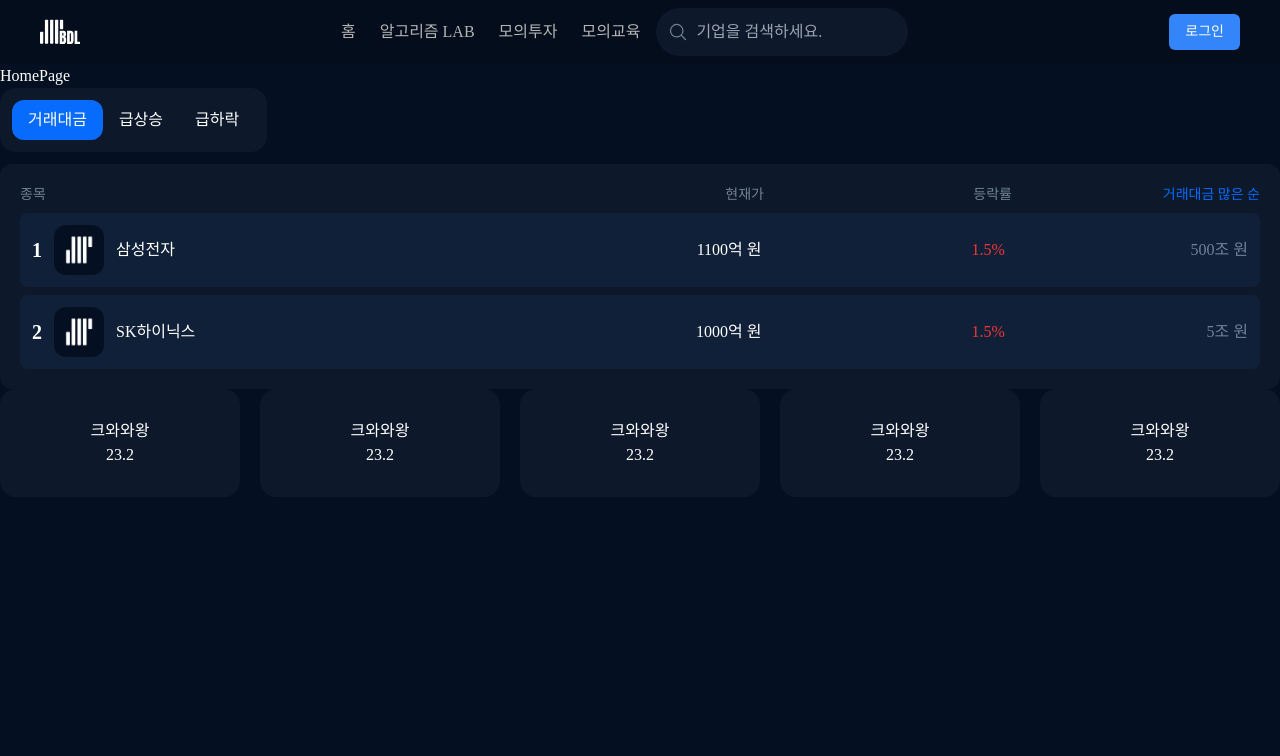
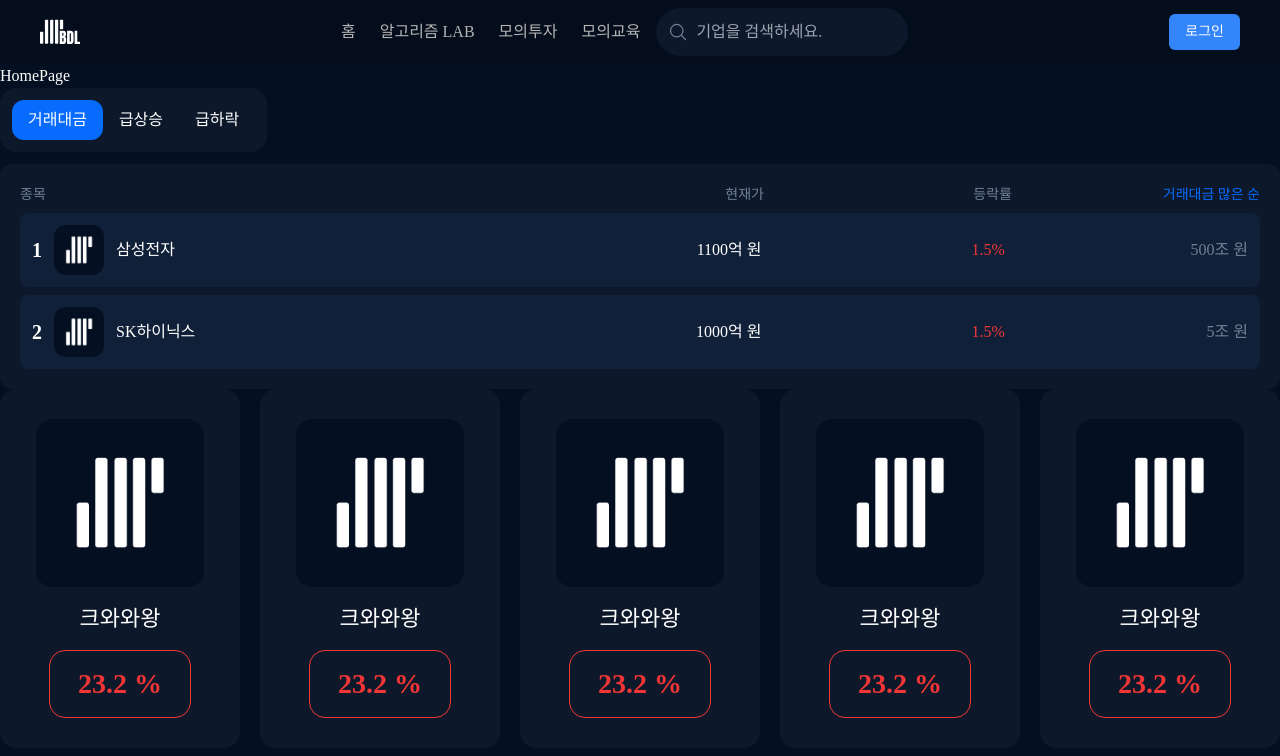
Before and after one commit to dnwnsrb11/BDL-frontend, a React (Vite) app: page / in a window 1280 px wide. Shown: the top 756 px of the page. Built offline with nearby package versions, Linux system fonts and the light colour scheme; a web font is replaced by a local one.

Commit message:
desgin:기본 스타일링

```diff
--- a/src/components/home-page/rank-cards/rank-card.tsx
+++ b/src/components/home-page/rank-cards/rank-card.tsx
@@ -1,3 +1,4 @@
+import noneStockImg from '@/assets/none-img/none_stock_img.png';
 import { RankInformation } from '@/components/home-page/rank-cards/rank-cards';
 
 interface RankCardProps {
@@ -8,10 +9,18 @@ export const RankCard = ({ rankInfo }: RankCardProps) => {
   const { name, rate, imgUrl } = rankInfo;
   return (
     <div className="flex items-center justify-center rounded-2xl bg-modal-background-color p-[30px]">
-      <div className="flex flex-col items-center justify-center">
-        <p>{name}</p>
-        <p>{rate}</p>
-        <p>{imgUrl}</p>
+      <div className="flex flex-col items-center justify-center gap-[15px]">
+        {imgUrl === null ? (
+          <div className="max-h-[168px] max-w-[168px] overflow-hidden rounded-2xl">
+            <img src={noneStockImg} alt="noneimg" />
+          </div>
+        ) : (
+          <img src={imgUrl} alt="profilimg" />
+        )}
+        <p className="text-[22px] font-medium">{name}</p>
+        <div className="rounded-2xl border border-btn-red-color px-[28px] py-[12px]">
+          <p className="text-[28px] font-bold text-btn-red-color">{rate} %</p>
+        </div>
       </div>
     </div>
   );
```
